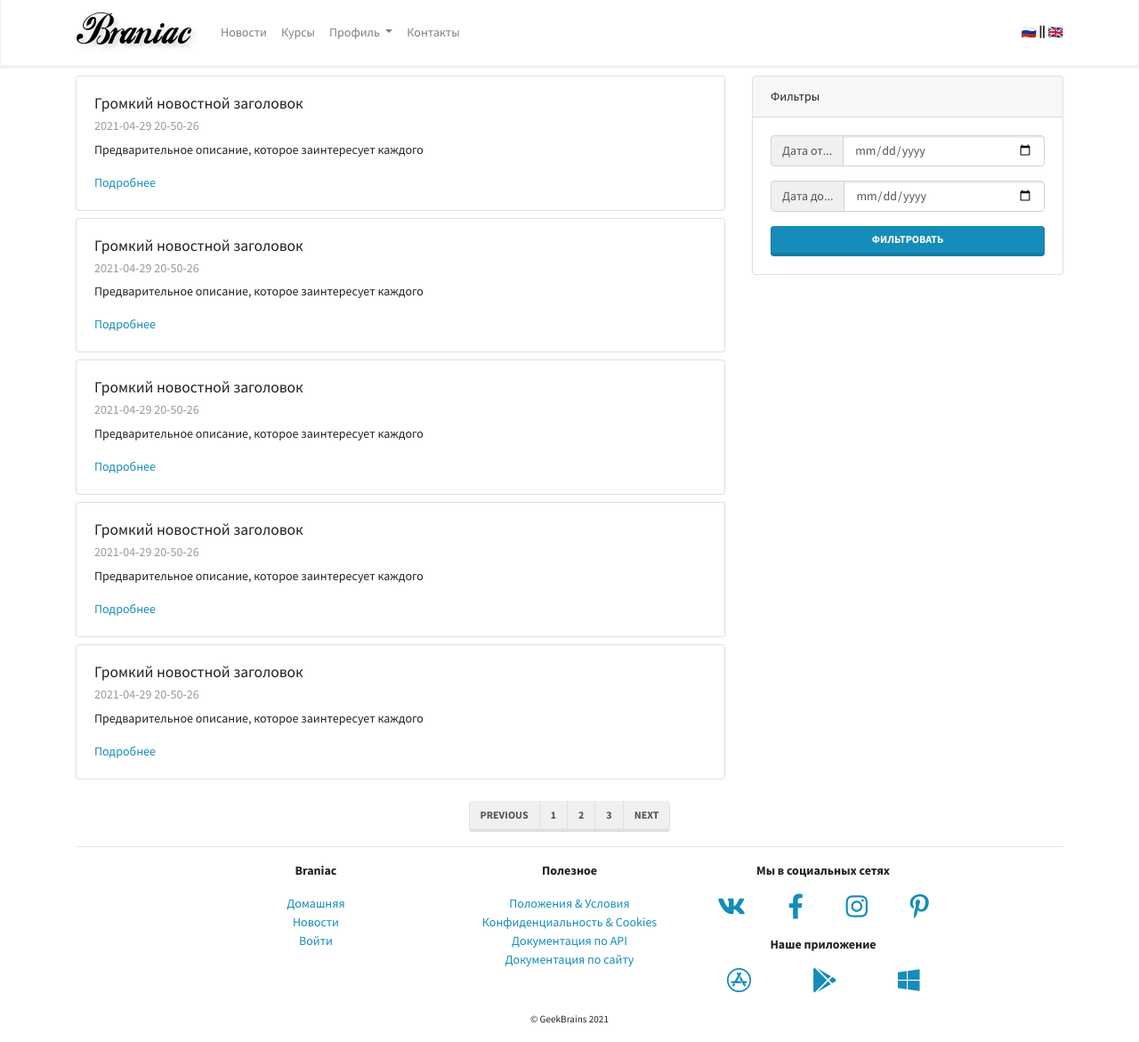
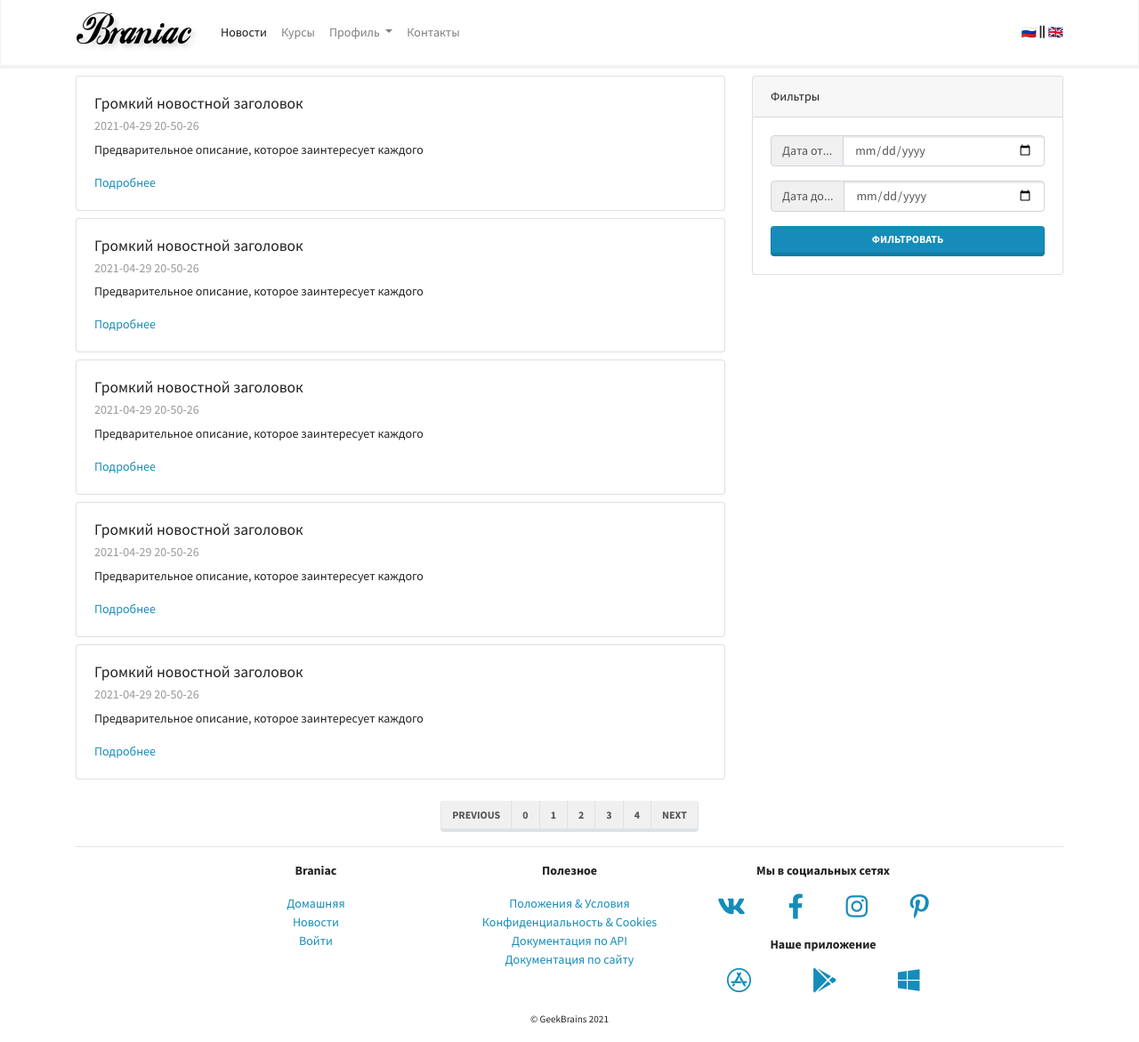
Before and after one commit to pkiprogram/BraniacLMS, a Django app: page /mainapp/news/ in a window 1280 px wide. Shown: the whole page at 89% size. Run offline with Django 3.2, Linux system fonts and the light colour scheme; some libraries are stand-ins or nearby versions.

Commit message:
lesson_3 Tag with

```diff
--- a/mainapp/templates/mainapp/news.html
+++ b/mainapp/templates/mainapp/news.html
@@ -52,12 +54,16 @@
       <nav aria-label="Page navigation example">
         <ul class="pagination">
           <li class="page-item"><a class="page-link" href="#">Previous</a></li>
-        <li class="page-item"><a class="page-link" href="#">1</a></li>
-        <li class="page-item"><a class="page-link" href="#">2</a></li>
-        <li class="page-item"><a class="page-link" href="#">3</a></li>
+
+          {% for i in double_range %}
+            <li class="page-item"><a class="page-link" href="#">{{ i }}</a></li>
+          {% endfor %}
+
           <li class="page-item"><a class="page-link" href="#">Next</a></li>
         </ul>
       </nav>
     </div>
 
+  {% endwith %}
+
 {% endblock content %}
--- a/templates/includes/main_menu.html
+++ b/templates/includes/main_menu.html
@@ -10,10 +10,10 @@
 
     <div class="collapse navbar-collapse" id="navbarSupportedContent">
       <ul class="navbar-nav mr-auto">
-        <li class="nav-item ">
+        <li class="nav-item {% if request.resolver_match.view_name == 'mainapp:mainapp.views.NewsPageView' %}active{% endif %}">
           <a class="nav-link" href="news.html">Новости</a>
         </li>
-        <li class="nav-item ">
+        <li class="nav-item {% if request.resolver_match.view_name == 'mainapp:mainapp.views.CoursesPageView' %}active{% endif %}">
           <a class="nav-link" href="courses_list.html">Курсы</a>
         </li>
         <li class="nav-item dropdown">
@@ -33,7 +33,7 @@
             <a class="dropdown-item" href="#">Выход</a>
           </div>
         </li>
-        <li class="nav-item ">
+        <li class="nav-item {% if request.resolver_match.view_name == 'mainapp:mainapp.views.ContactsPageView' %}active{% endif %}">
           <a class="nav-link" href="contacts.html">Контакты</a>
         </li>
       </ul>
```
Also changed, not shown: other parts of mainapp/templates/mainapp/news.html (+3 -1 lines). Lines whose indentation alone changed are shown as unchanged.
